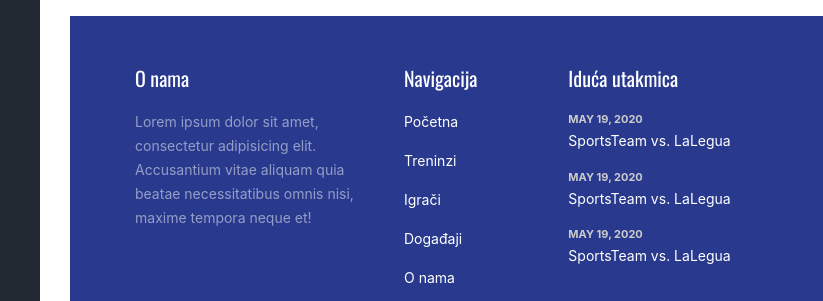
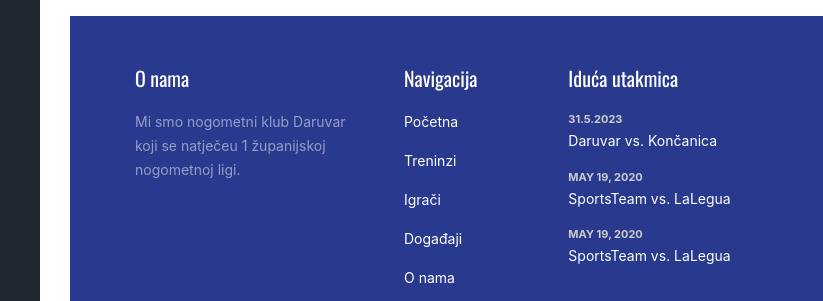
Before and after one commit to teohouf/osobnawebstranica, a plain HTML site: page index.html in a window 1280 px wide. Shown: the part 3086-3387 px from the top of the page, 0-823 px from the left. Drawn offline with nearby package versions, Linux system fonts and the light colour scheme; files whose address does not match are found by name.

Commit message:
Add files via upload

```diff
--- a/index.html
+++ b/index.html
@@ -335,7 +335,7 @@
           <div class="col-lg-3">
             <div class="widget mb-4">
               <h3>O nama</h3>
-              <p>Lorem ipsum dolor sit amet, consectetur adipisicing elit. Accusantium vitae aliquam quia beatae necessitatibus omnis nisi, maxime tempora neque et!</p>
+              <p>Mi smo nogometni klub Daruvar koji se natječeu 1 županijskoj nogometnoj ligi.</p>
             </div>
           </div>
           <div class="col-lg-2 pl-4">
@@ -357,8 +357,8 @@
               <ul class="list-unstyled links">
                 <li>
                   <a href="#">
-                    <span class="d-block">May 19, 2020</span>
-                    SportsTeam vs. LaLegua
+                    <span class="d-block">31.5.2023</span>
+                    Daruvar vs. Končanica
                   </a>
                 </li>
                 <li>
```
